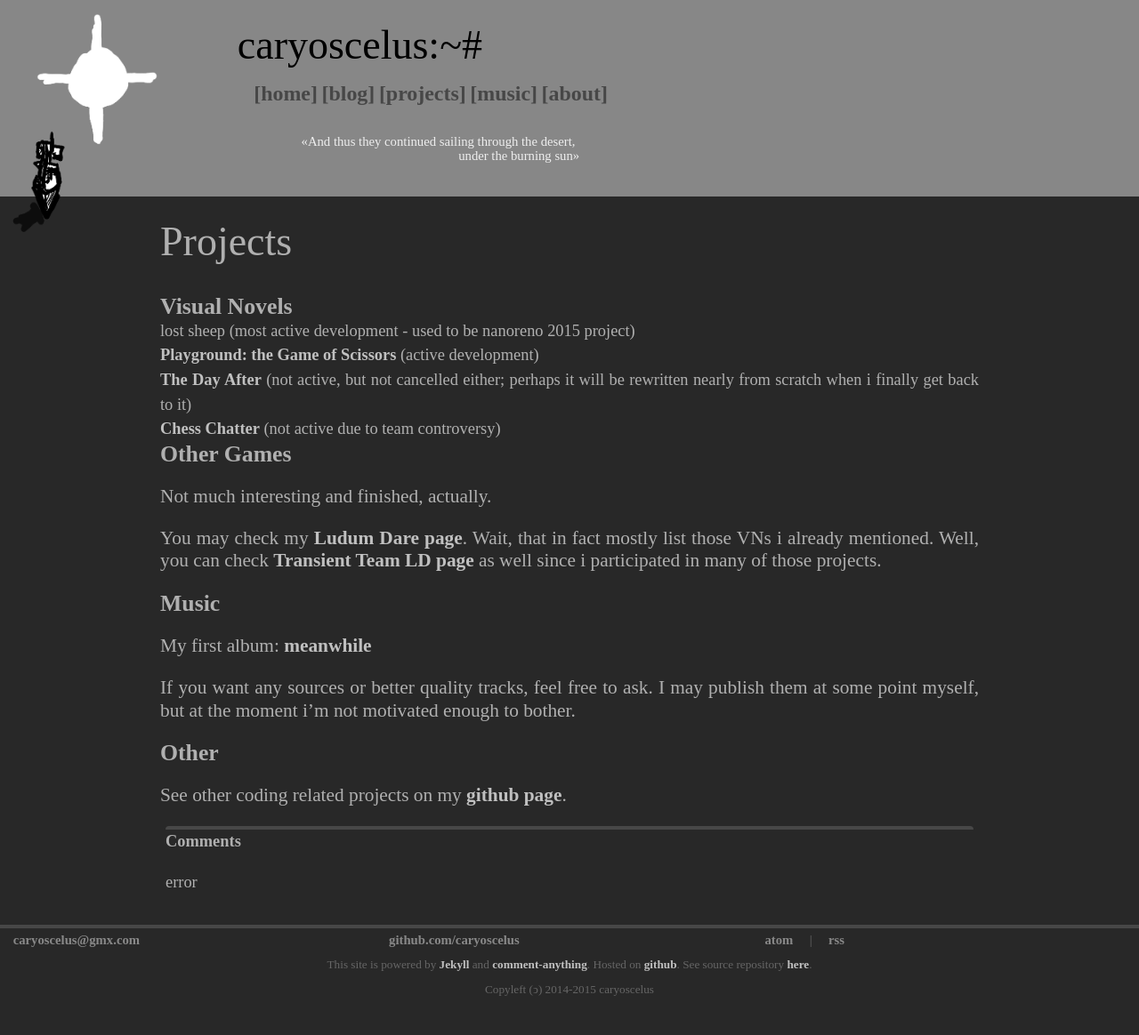
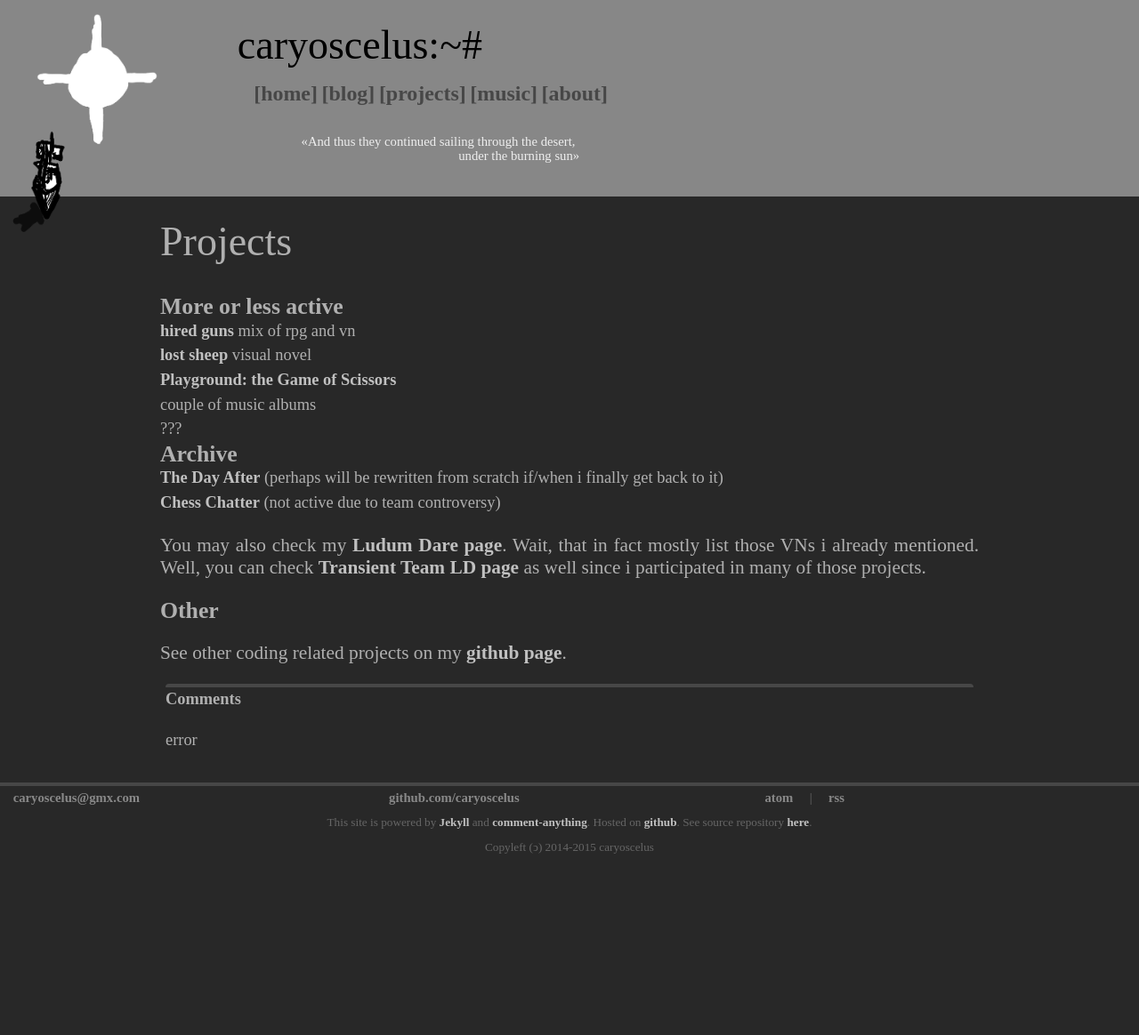
Before and after one commit to caryoscelus/caryoscelus.github.io, a Jekyll site: the page built from projects/index.md, in a window 1280 px wide. Shown: the whole page at 89% size. Built offline with Jekyll 4.4.1, drawn with Linux system fonts in a browser that asks for light colours; some web fonts are replaced; after the commit the page ends 1004 px from its top, so only the background shows below that.

Commit message:
projects page update

```diff
--- a/projects/index.md
+++ b/projects/index.md
@@ -5,28 +5,24 @@ title: "projects &lt; caryoscelus"
 
 # Projects
 
-## Visual Novels
+## More or less active
 
-* lost sheep (most active development - used to be nanoreno 2015 project)
-* [Playground: the Game of Scissors][playground] (active development)
-* [The Day After][day-after] (not active, but not cancelled either; perhaps it will be
-rewritten nearly from scratch when i finally get back to it)
+* [hired guns][hiredguns] mix of rpg and vn
+* [lost sheep][lostsheep] visual novel
+* [Playground: the Game of Scissors][playground]
+* couple of music albums
+* ???
+
+## Archive
+
+* [The Day After][day-after] (perhaps will be
+rewritten from scratch if/when i finally get back to it)
 * [Chess Chatter][chess] (not active due to team controversy)
 
-## Other Games
-Not much interesting and finished, actually.
-
-You may check my [Ludum Dare page](http://ludumdare.com/compo/author/caryoscelus/).
+You may also check my [Ludum Dare page](http://ludumdare.com/compo/author/caryoscelus/).
 Wait, that in fact mostly list those VNs i already mentioned. Well, you can
 check [Transient Team LD page](http://ludumdare.com/compo/author/kibertoad/) as
 well since i participated in many of those projects.
-
-## Music
-My first album: [meanwhile][meanwhile]
-
-If you want any sources or better quality tracks, feel free to ask. I may
-publish them at some point myself, but at the moment i'm not motivated enough to
-bother.
 
 ## Other
 See other coding related projects on my [github page][github].
@@ -35,4 +31,5 @@ See other coding related projects on my [github page][github].
 [chess]:        https://github.com/caryoscelus/chess-chatter
 [github]:       https://github.com/caryoscelus/
 [playground]:   /projects/playground.html
-[meanwhile]:    https://www.jamendo.com/en/list/a145855/meanwhile
+[hiredguns]:    /projects/hiredguns.html
+[lostsheep]:    /projects/lostsheep.html
```
